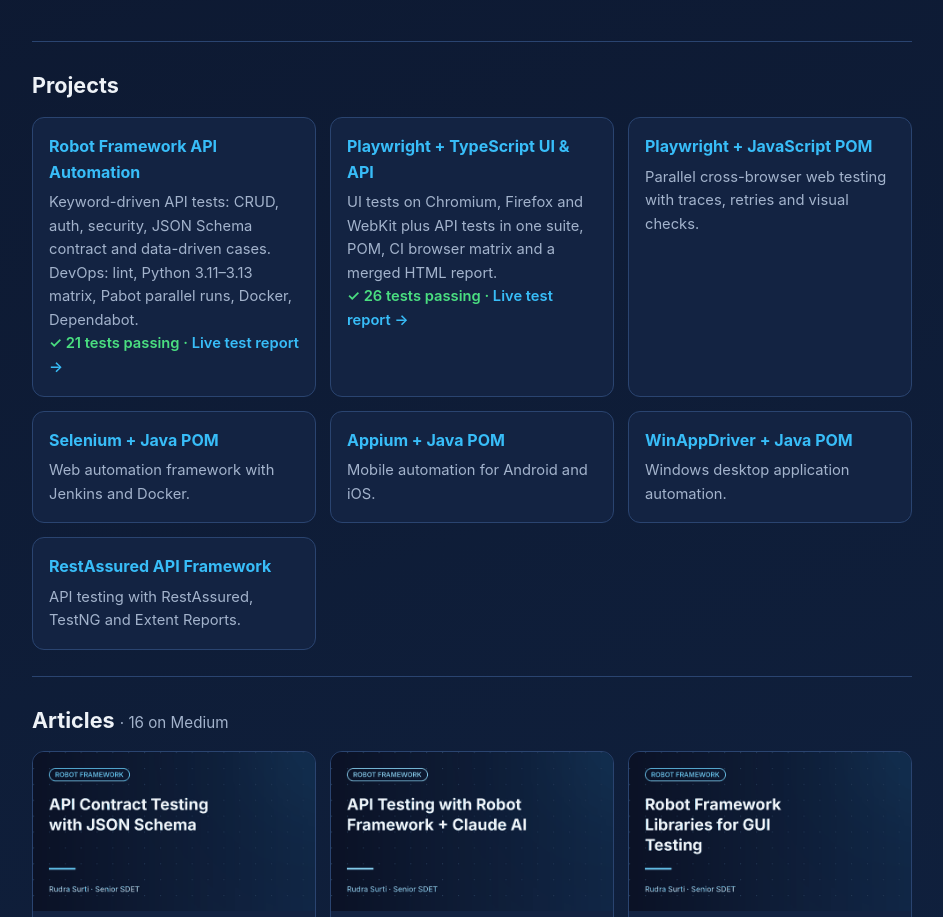
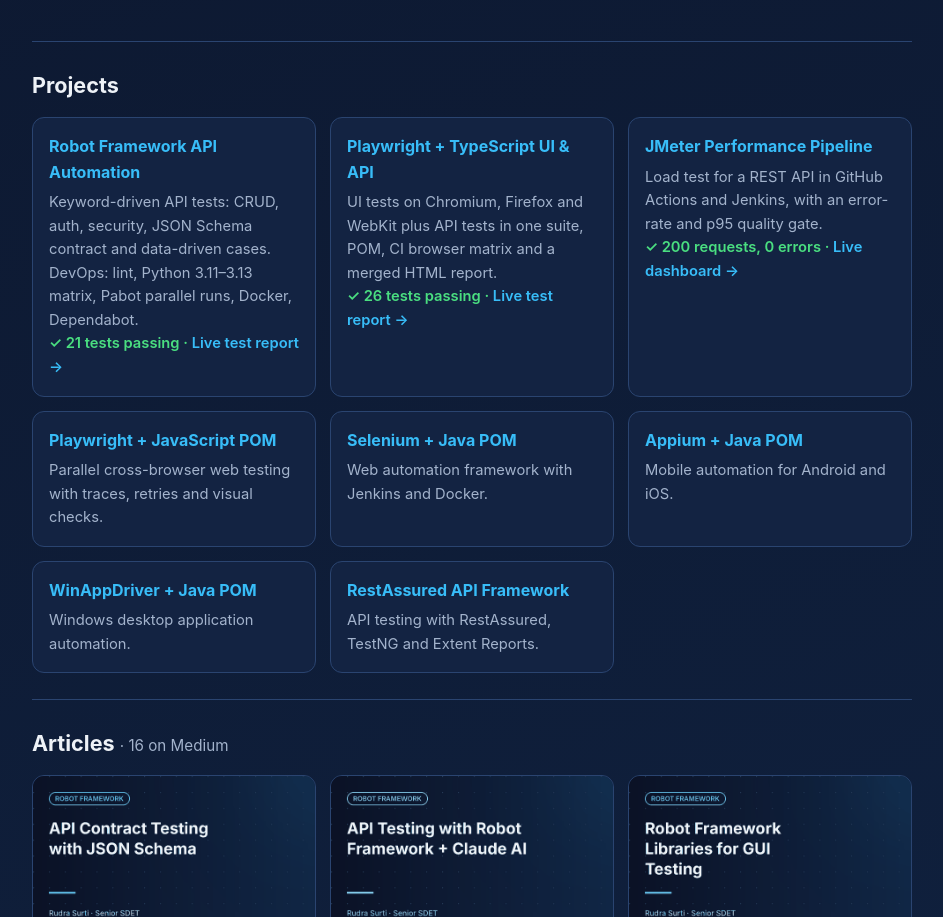
Before and after one commit to rudrasurti/rudrasurti.github.io, a plain HTML site: page index.html in a window 1280 px wide. Shown: the part 1510-2427 px from the top of the page, without its empty margins (168-1111 px from the left). Drawn offline with Linux system fonts and the light colour scheme.

Commit message:
Add JMeter performance project

```diff
--- a/index.html
+++ b/index.html
@@ -114,6 +114,7 @@ footer{padding:30px 0 50px;color:var(--muted);font-size:.9rem;border-top:1px sol
   <div class="grid">
     <div class="card"><h3><a href="https://github.com/rudrasurti/Robot-Framework-API-Automation">Robot Framework API Automation</a></h3><p>Keyword-driven API tests: CRUD, auth, security, JSON Schema contract and data-driven cases. DevOps: lint, Python 3.11–3.13 matrix, Pabot parallel runs, Docker, Dependabot.</p><p class="badge">✓ 21 tests passing · <a href="https://rudrasurti.github.io/Robot-Framework-API-Automation/">Live test report →</a></p></div>
     <div class="card"><h3><a href="https://github.com/rudrasurti/Playwright-TypeScript-UI-API-Framework">Playwright + TypeScript UI &amp; API</a></h3><p>UI tests on Chromium, Firefox and WebKit plus API tests in one suite, POM, CI browser matrix and a merged HTML report.</p><p class="badge">✓ 26 tests passing · <a href="https://rudrasurti.github.io/Playwright-TypeScript-UI-API-Framework/">Live test report →</a></p></div>
+    <div class="card"><h3><a href="https://github.com/rudrasurti/JMeter-Performance-Testing-Pipeline">JMeter Performance Pipeline</a></h3><p>Load test for a REST API in GitHub Actions and Jenkins, with an error-rate and p95 quality gate.</p><p class="badge">✓ 200 requests, 0 errors · <a href="https://rudrasurti.github.io/JMeter-Performance-Testing-Pipeline/">Live dashboard →</a></p></div>
     <div class="card"><h3><a href="https://github.com/rudrasurti/Playwright-JS-POM-Framework">Playwright + JavaScript POM</a></h3><p>Parallel cross-browser web testing with traces, retries and visual checks.</p></div>
     <div class="card"><h3><a href="https://github.com/rudrasurti/Selenium-Java-POM-Framework">Selenium + Java POM</a></h3><p>Web automation framework with Jenkins and Docker.</p></div>
     <div class="card"><h3><a href="https://github.com/rudrasurti/Appium-Java-POM-Framework">Appium + Java POM</a></h3><p>Mobile automation for Android and iOS.</p></div>
```
